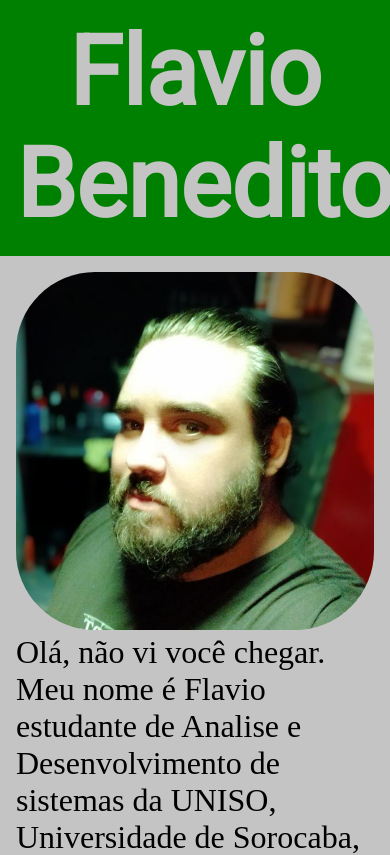
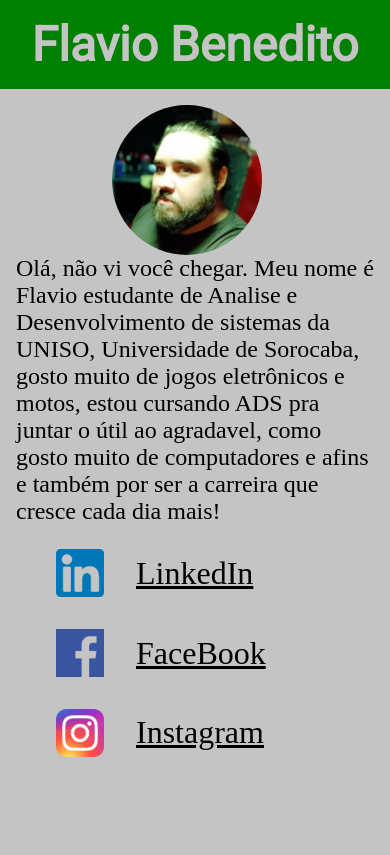
Before and after one commit to flaviobag/flaviobag.github.io, a plain HTML site: page index.html in a window 390 px wide. Shown: the top 855 px of the page. Drawn offline with Linux system fonts and the light colour scheme.

Commit message:
adapta a tela para o mobile

```diff
--- a/index.html
+++ b/index.html
@@ -5,7 +5,6 @@
     <link rel="preconnect" href="https://fonts.gstatic.com" crossorigin>
     <link href="https://fonts.googleapis.com/css2?family=Roboto&display=swap" rel="stylesheet">
     <link rel="stylesheet" href="styles/style.css">
-    <link rel="stylesheet" media ="screen and (max-width: 768px)" href="styles/mobile.css">
     <meta charset="UTF-8">
     <meta http-equiv="X-UA-Compatible" content="IE=edge">
     <meta name="viewport" content="width=device-width, initial-scale=1.0">
--- a/styles/mobile.css
+++ /dev/null
@@ -1,51 +0,0 @@
-body {
-    width: 100%;
-}
-
-.cabecalho {
-    background-color: var(--green);
-    margin: 0;
-    width: 100%;
-}
-
-.titulo-principal {
-    color: var(--grey);
-    font-family: var(--primary-font);
-    font-size: 6rem;
-    padding: 1rem;
-    text-align: center;
-}
-
-.imagem-perfil {
-    border-radius: 4.938rem;
-    width: 100%;
-}
-
-.secao {
-    align-items: center;
-    display:inline-block;
-    margin-bottom: 1.5rem;
-}
-
-.lista {
-    display: inline-block;
-    gap: 5rem;
-    justify-content: center;
-}
-.item-lista {
-    align-items: center;
-    color: var(--black);
-    display: block;
-    font-size: 2rem;
-    justify-content: center;
-    list-style: none;
-}
-
-.link {
-    align-items: center;
-    color: var(--black);
-    display: inline-flex;
-    font: var(--primary-font);
-    gap: 2rem;
-    margin-bottom: 2rem;
-}
--- a/styles/style.css
+++ b/styles/style.css
@@ -1,9 +1,11 @@
 @import url("reset.css");
 @import url("variables.css");
+/* git */
 
 body {
     background-color: var(--grey);
 }
+
 
 .cabecalho {
     background-color: var(--green);
@@ -18,10 +20,22 @@ body {
     text-align: center;
 }
 
+@media (max-width:720px){
+   .titulo-principal{
+       font-size: 3rem;
+   }
+}
+
 .imagem-perfil {
     border-radius: 4.938rem;
     width: 240px;
     margin-right: 1rem;
+}
+
+@media (max-width:720px){
+    .imagem-perfil {
+        width: 150px;
+    }
 }
 
 .main {
@@ -33,8 +47,20 @@ body {
     display:flex;
 }
 
+@media (max-width: 720px){
+    .secao {
+        margin-bottom: 1.5rem;
+        flex-direction: column;
+    }
+}
 .descricao {
    font-size: 2rem;
+}
+
+@media (max-width:720px){
+    .descricao{
+        font-size: 1.5rem;
+    }
 }
 
 .lista-links {
@@ -43,6 +69,12 @@ body {
 
 .logo {
     width: 5rem;
+}
+
+@media (max-width:720px){
+    .logo{
+        width: 3rem;
+    }
 }
 
 .item-lista {
@@ -54,10 +86,29 @@ body {
     list-style: none;
 }
 
+@media (max-width:768px){
+    .item-lista {
+        align-items: center;
+        color: var(--black);
+        display: block;
+        font-size: 2rem;
+        justify-content: center;
+        list-style: none;
+    }
+}
+
 .lista {
     display: flex;
     gap: 5rem;
     justify-content: center;
+}
+
+@media (max-width: 768px){
+    .lista {
+        display: inline-block;
+        gap: 5rem;
+        justify-content: center;
+    }
 }
 
 .link {
@@ -66,6 +117,17 @@ body {
     display: flex;
     font: var(--primary-font);
     gap: 2rem;
+}
+
+@media(max-width:768px){
+    .link {
+        align-items: center;
+        color: var(--black);
+        display: inline-flex;
+        font: var(--primary-font);
+        gap: 2rem;
+        margin-bottom: 2rem;
+    }
 }
 
 .botao-curriculo{
```
